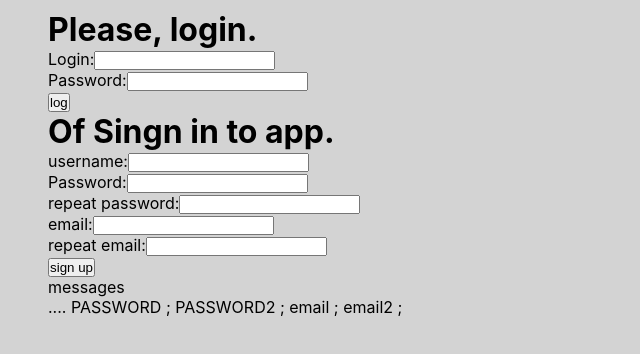
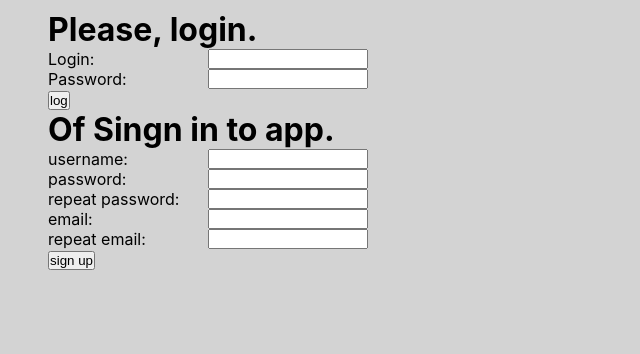
Before and after one commit to elzp/web-chat-app, a React (Create React App) app: page / in a window 1280 px wide. Shown: the top 354 px of the page, without its empty margins (0-640 px from the left). Built offline with nearby package versions, Linux system fonts and the light colour scheme.

Commit message:
Add style for SignIn &LogIn components

```diff
--- a/src/LogIn.js
+++ b/src/LogIn.js
@@ -3,11 +3,21 @@ import './App.css';
 import  friends from './friends.json';
 
 const style = {
-ListOfFriends:{
-    background: "grey",
-    width: "100%",
+  label:{
+    display: "block",
+    width: "10em",
   },
-
+  input:{
+      height: "1.2em",
+  },
+  labelAndInputDiv:{
+    display: "grid",
+    gridTemplateColumns: "10em 10em",
+    gridTemplateAreas: "label input",
+  },
+  error:{
+    color:"red",
+  },
 
 }
 
@@ -56,14 +66,34 @@ function LogIn(props) {
             cos3 {JSON.stringify(checkUser("Aga", "Aga"))}
  */}
 
-        <div>
-            Login:<input
+        <div
+        style={style.labelAndInputDiv}
+        >
+            <label
+            htmlFor = "login"
+            style={style.label}
+            >
+            Login:
+            </label>
+            <input
+            id="login"
+            style={style.input}
             value = {login}
             onChange={(e)=>{setLogin(e.target.value)}}
             />
         </div>
-        <div>
-            Password:<input
+        <div
+         style={style.labelAndInputDiv}>
+           <label
+            htmlFor = "passwordforlogin"
+            style={style.label}
+            >
+            Password:
+            </label>
+            <input
+            id="passwordforlogin"
+            style={style.input}
+            type="password"
             value ={password}
             onChange={(e)=>{setPassword(e.target.value)}}
             />
--- a/src/SignIn.js
+++ b/src/SignIn.js
@@ -3,11 +3,21 @@ import './App.css';
 import  friends from './friends.json';
 
 const style = {
-ListOfFriends:{
-    background: "grey",
-    width: "100%",
+  label:{
+      display: "block",
+      width: "10em",
+    },
+  input:{
+      height: "1.2em",
   },
-
+  labelAndInputDiv:{
+    display: "grid",
+    gridTemplateColumns: "10em 10em",
+    gridTemplateAreas: "label input",
+  },
+  error:{
+    color:"red",
+  },
 
 }
 
@@ -54,7 +64,7 @@ function SignIn(props) {
                 setErrorMessage((previous)=>{
                   return {
                   ...previous,
-                  password: "not even password",
+                  password: "Your passwords are not the same.",
                   }
                 })
 
@@ -75,7 +85,7 @@ function SignIn(props) {
                 setErrorMessage((previous)=>{
                   return {
                   ...previous,
-                  email: "not even email",
+                  email: "Your email adresses are not the same.",
                   }
                 })
                  return false;}
@@ -111,14 +121,35 @@ function SignIn(props) {
     return(
         <div data-testid="LogIn" style={style.friends}>
 
-        <div>
-            username:<input
+        <div
+        style={style.labelAndInputDiv}
+        >
+
+            <label
+              style={style.label}
+              htmlFor = "login"
+              >
+                username:
+            </label>
+            <input
+            id = "login"
+            style={style.input}
             value = {login}
             onChange={(e)=>{setLogin(e.target.value)}}
             />
         </div>
-        <div>
-            Password:<input
+        <div
+        style={style.labelAndInputDiv}
+        >
+            <label
+              style={style.label}
+              htmlFor = "password"
+              >
+                password:
+            </label>
+            <input
+            id = "password"
+            style={style.input}
             value ={password}
             onChange={ async (e) => {
               await setPassword(e.target.value);
@@ -126,8 +157,18 @@ function SignIn(props) {
             }}
             />
         </div>
-        <div>
-            repeat password:<input
+        <div
+        style={style.labelAndInputDiv}
+        >
+            <label
+              style={style.label}
+              htmlFor = "password2"
+              >
+                repeat password:
+            </label>
+            <input
+            id = "password2"
+            style={style.input}
             value ={password2}
             onChange={async (e)=>{
               await setPassword2(e.target.value);
@@ -135,8 +176,18 @@ function SignIn(props) {
             }}
             />
         </div>
-        <div>
-            email:<input
+        <div
+        style={style.labelAndInputDiv}
+        >
+            <label
+            style={style.label}
+            htmlFor = "email"
+            >
+              email:
+            </label>
+            <input
+            id = "email"
+            style={style.input}
             value ={email}
             onChange={(e)=>{
               setEmail(e.target.value)
@@ -145,8 +196,18 @@ function SignIn(props) {
             />
         </div>
 
-        <div>
-        repeat email:<input
+        <div
+        style={style.labelAndInputDiv}
+        >
+          <label
+          style={style.label}
+          htmlFor = "email2"
+          >
+            repeat email:
+          </label>
+        <input
+            id="email2"
+            style={style.input}
             value ={email2}
             onChange={(e)=>{
               setEmail2(e.target.value);
@@ -155,20 +216,16 @@ function SignIn(props) {
             />
         </div>
         <div>
+        {Object.values(errorMessage).map(it=>(
+              <div style={style.error}>
+                {it}
+              </div>
+            ))}
+
             <button
             type="submit"
             onClick = {logOnSubmit}>sign up</button>
         </div>
-            messages{Object.values(errorMessage).map(it=>(
-              <div>
-                {it}
-              </div>
-            ))}
-   ....
-            PASSWORD {password};
-            PASSWORD2 {password2};
-            email {email};
-            email2 {email};
         </div>
 
     );
```
